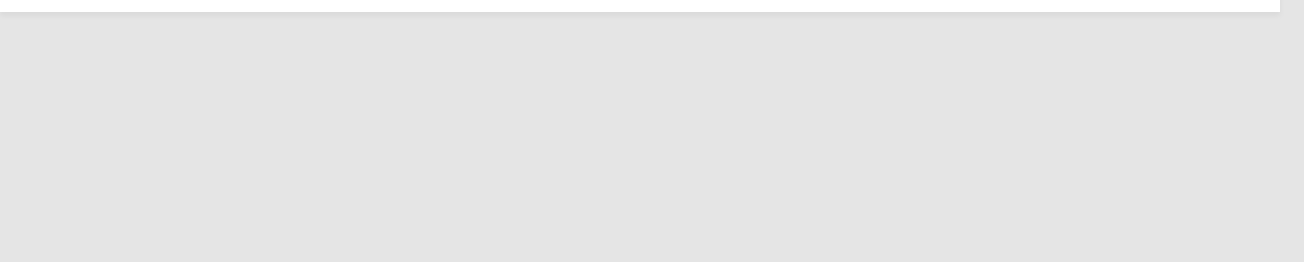
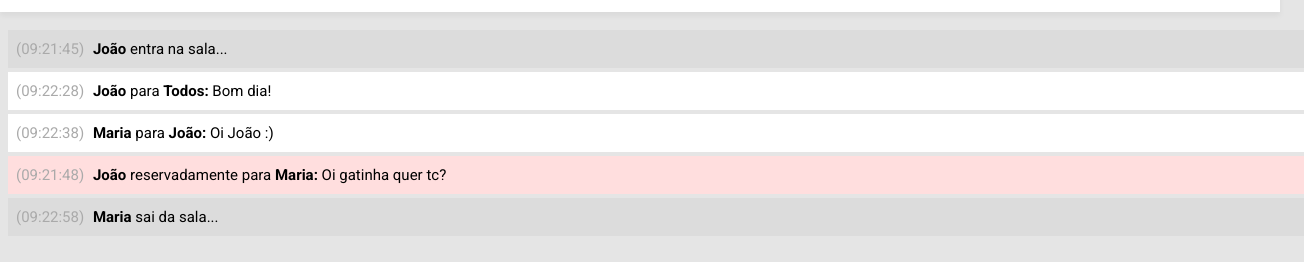
Before and after one commit to Gabriel-monteiro-21/projeto5-batepapouol, a plain HTML site: page index.html in a window 1280 px wide. Shown: the part 68-330 px from the top of the page, 1304 px wide, since content can reach past the window. Drawn offline with nearby package versions, Linux system fonts and the light colour scheme.

Commit message:
conteúdo finalizado

```diff
--- a/css/style.css
+++ b/css/style.css
@@ -4,6 +4,9 @@ body {
     font-family: 'Roboto', sans-serif;
 
     background-color: #E5E5E5;
+}
+strong {
+    font-weight: 700;
 }
 
 /*---------- Formatação do cabeçalho----------*/
@@ -37,3 +40,32 @@ body {
 }
 
 /*---------- Formatação do conteúdo ----------*/
+.conteudo {
+    width: 100%;
+    height: 100%;
+
+    margin: 90px auto;
+
+    font-size: 15px;
+}
+.conteudo div {
+    width: 100%;
+    margin-bottom: 4px;
+    padding: 8px;
+    line-height: 22px;
+    word-break: break-word;
+}
+.horario {
+    margin-right: 5px;
+    color: #AAAAAA;
+}
+.mensagem {
+    background: #DCDCDC;
+}
+.mensagem-dois{
+    background: #FFFFFF;
+}
+.saida {
+    background: #FFDEDE;
+}
+/*---------- Formatação do rodapé ----------*/
--- a/index.html
+++ b/index.html
@@ -20,6 +20,41 @@
         <img src="./imagens/logo 1.png">
         <ion-icon name="people-sharp"></ion-icon>
     </div>
+    <div class="conteudo">
+        <div class="mensagens-conteudo">
+            <div class="mensagem">
+                <span class="horario">(09:21:45)</span>
+                <strong>João</strong>
+                <span>entra na sala...</span>
+            </div>
+            <div class="mensagem-dois">
+                <span class="horario">(09:22:28)</span>
+                <strong>João</strong>
+                <span> para </span>
+                <strong>Todos:</strong>
+                <span>Bom dia!</span>
+            </div>
+            <div class="mensagem-dois">
+                <span class="horario">(09:22:38)</span>
+                <strong>Maria</strong>
+                <span> para </span>
+                <strong>João:</strong>
+                <span>Oi João :)</span>
+            </div>
+            <div class="saida">
+                <span class="horario">(09:21:48)</span>
+                <strong>João</strong>
+                <span> reservadamente para </span>
+                <strong>Maria: </strong>
+                <span>Oi gatinha quer tc?</span>
+            </div>
+            <div class="mensagem">
+                <span class="horario">(09:22:58)</span>
+                <strong>Maria</strong>
+                <span>sai da sala...</span>
+            </div>
+        </div>
+    </div>
 
     <script src="https://cdn.jsdelivr.net/npm/axios/dist/axios.min.js"></script>
     <script src="https://unpkg.com/ionicons@5.1.2/dist/ionicons.js"></script>
```
